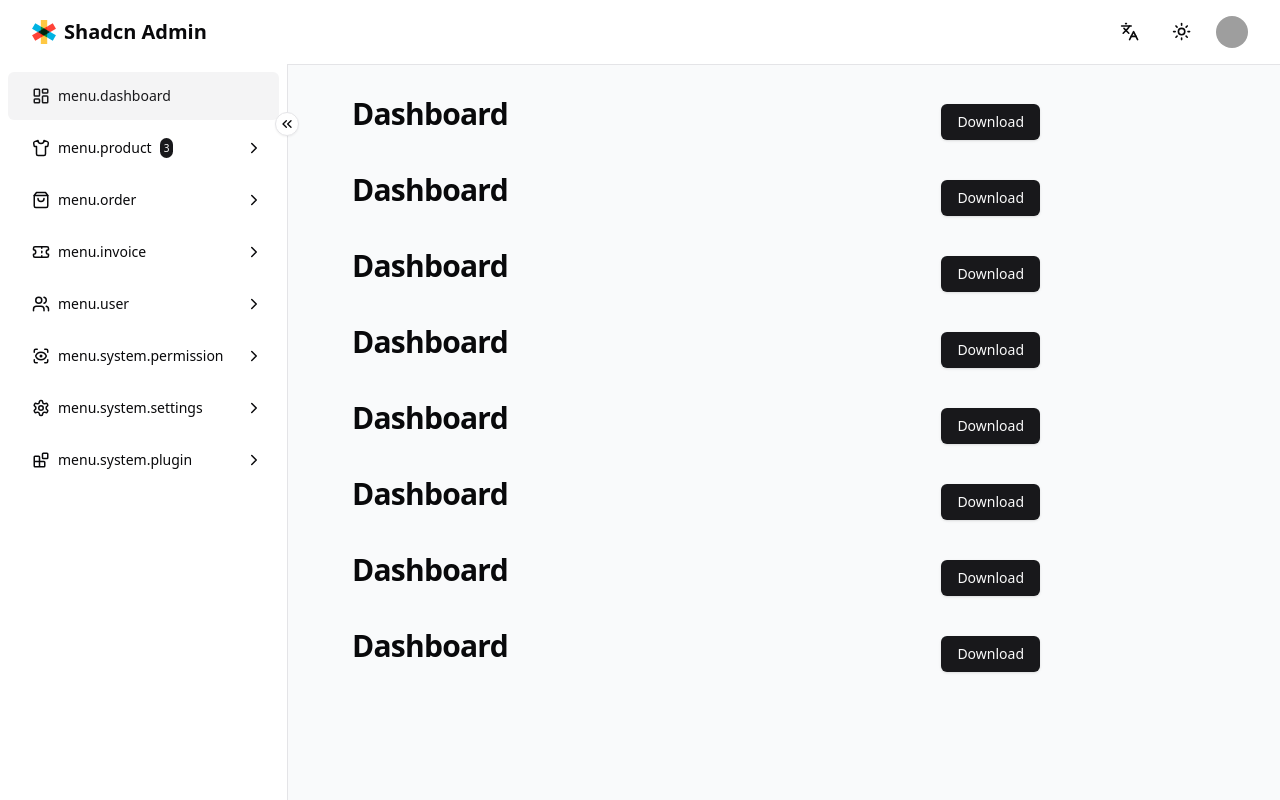
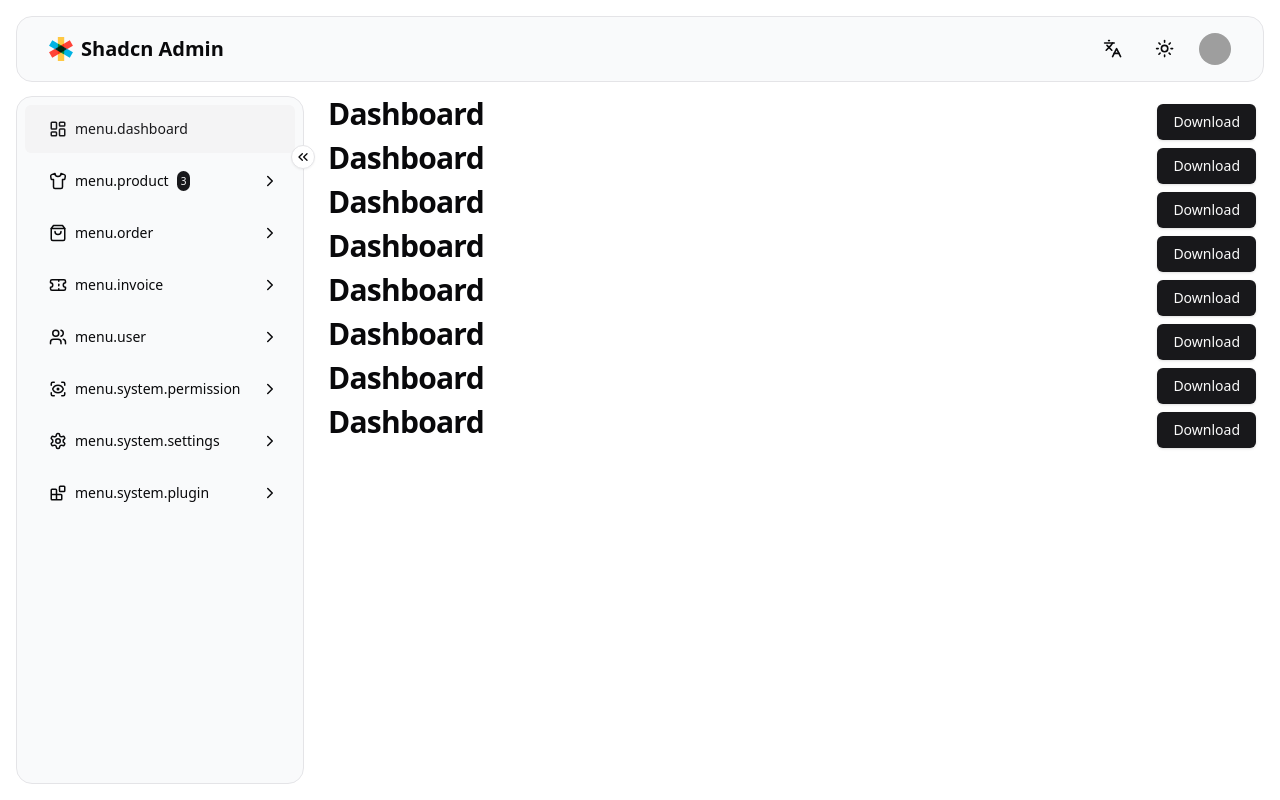
Before and after one commit to ppxb/shadcn-admin, a React (Vite) app: page / in a window 1280 px wide. Built offline with nearby package versions, Linux system fonts and the light colour scheme; grey boxes are pictures that could not be loaded.

Commit message:
chore: change layout

```diff
--- a/src/components/layout/index.tsx
+++ b/src/components/layout/index.tsx
@@ -7,15 +7,15 @@ import { UserNav } from '~/components/layout/user-nav'
 import useCollapsed from '~/hooks/use-collapsed'
 
 import LayoutSidebar from './sidebar'
-import { LayoutBody, LayoutHeader } from './wrapper'
+import { LayoutHeader } from './wrapper'
 
 export default function Layout() {
   const [isCollapsed, setIsCollapsed] = useCollapsed()
 
   return (
-    <div className="relative h-svh bg-gray-50 overflow-hidden dark:bg-black">
+    <div className="relative h-svh overflow-hidden">
       <div className="relative w-full h-16 overflow-hidden">
-        <LayoutHeader className="fixed w-full h-16 z-10 border-b md:top-0 md:p-8 right-0 sm:top-20 bg-background">
+        <LayoutHeader className="fixed w-full h-16 z-50 border-b md:w-auto md:rounded-2xl md:border md:inset-4 md:p-8 bg-gray-50 dark:bg-black">
           <div className="flex items-center gap-2">
             <Icons.logo className="h-6 w-6" />
             <div
@@ -31,13 +31,9 @@ export default function Layout() {
           </div>
         </LayoutHeader>
       </div>
-      <LayoutSidebar className="bg-background" isCollapsed={isCollapsed} setIsCollapsed={setIsCollapsed} />
-      <main className="h-full overflow-x-hidden pt-16 md:overflow-y-hidden md:pt-0">
-        <LayoutBody className="flex flex-col">
-          <div className="flex-1 pl-0 lg:flex-row space-y-5 md:pl-80 md:w-10/12 lg:w-10/12">
-            <Outlet />
-          </div>
-        </LayoutBody>
+      <LayoutSidebar isCollapsed={isCollapsed} setIsCollapsed={setIsCollapsed} />
+      <main className={`h-svh flex flex-col transition-[width] p-[64px_24px_24px_24px] bg-background ${isCollapsed ? 'md:p-[32px_24px_24px_104px]' : 'md:p-[32px_24px_24px_328px]'}`}>
+        <Outlet />
       </main>
     </div>
   )
--- a/src/components/layout/menu.tsx
+++ b/src/components/layout/menu.tsx
@@ -48,7 +48,7 @@ export default function Menu({ links, isCollapsed, className, closeMenu }: MenuP
     <div
       data-collapsed={isCollapsed}
       className={cn(
-        'group border-b bg-background py-2 transition-[max-height,padding] duration-500 data-[collapsed=true]:py-2 md:border-none',
+        'group border-b py-2 transition-[max-height,padding] duration-300 data-[collapsed=true]:py-2 md:border-none',
         className
       )}
     >
--- a/src/components/layout/sidebar.tsx
+++ b/src/components/layout/sidebar.tsx
@@ -29,7 +29,7 @@ export default function LayoutSidebar({ className, isCollapsed, setIsCollapsed }
   return (
     <aside
       className={cn(
-              `fixed left-0 right-0 top-16 z-50 w-full border-r transition-[width] scrollbar-hide md:bottom-0 md:right-auto md:h-svh ${isCollapsed ? 'md:w-16' : 'md:w-72'}`,
+              `fixed left-0 right-0 top-16 z-50 w-full transition-[width] scrollbar-hide md:rounded-2xl md:border md:left-4 md:top-24 md:bottom-4 ${isCollapsed ? 'md:w-16' : 'md:w-72'} bg-gray-50 dark:bg-black`,
               className
       )}
     >
--- a/src/components/layout/wrapper.tsx
+++ b/src/components/layout/wrapper.tsx
@@ -46,24 +46,4 @@ const LayoutHeader = React.forwardRef<
 
 LayoutHeader.displayName = 'LayoutHeader'
 
-interface LayoutBodyProps extends React.HTMLAttributes<HTMLDivElement> {
-  fixedHeight?: boolean
-}
-
-const LayoutBody = React.forwardRef<HTMLDivElement, LayoutBodyProps>(
-  ({ className, fixedHeight, ...props }, ref) => (
-    <div
-      ref={ref}
-      className={cn(
-        'flex-1 overflow-hidden p-4 md:px-4',
-        fixedHeight && 'h-[calc(100svh-64px)]',
-        className
-      )}
-      {...props}
-    />
-  )
-)
-
-LayoutBody.displayName = 'LayoutBody'
-
-export { Layout, LayoutHeader, LayoutBody }
+export { Layout, LayoutHeader }
--- a/src/pages/dashboard/index.tsx
+++ b/src/pages/dashboard/index.tsx
@@ -1,10 +1,9 @@
-import { Layout, LayoutBody } from '~/components/layout/wrapper'
+import { Layout } from '~/components/layout/wrapper'
 import { Button } from '~/components/ui/button'
 
 export default function Dashboard() {
   return (
     <Layout>
-      <LayoutBody className="space-y-4">
       <div className="flex justify-between space-y-2">
         <h1 className="text-2xl font-bold tracking-tight md:text-3xl">
           Dashboard
@@ -13,8 +12,6 @@ export default function Dashboard() {
           <Button>Download</Button>
         </div>
       </div>
-      </LayoutBody>
-      <LayoutBody className="space-y-4">
       <div className="flex justify-between space-y-2">
         <h1 className="text-2xl font-bold tracking-tight md:text-3xl">
           Dashboard
@@ -23,8 +20,6 @@ export default function Dashboard() {
           <Button>Download</Button>
         </div>
       </div>
-      </LayoutBody>
-      <LayoutBody className="space-y-4">
       <div className="flex justify-between space-y-2">
         <h1 className="text-2xl font-bold tracking-tight md:text-3xl">
           Dashboard
@@ -33,8 +28,6 @@ export default function Dashboard() {
           <Button>Download</Button>
         </div>
       </div>
-      </LayoutBody>
-      <LayoutBody className="space-y-4">
       <div className="flex justify-between space-y-2">
         <h1 className="text-2xl font-bold tracking-tight md:text-3xl">
           Dashboard
@@ -43,8 +36,6 @@ export default function Dashboard() {
           <Button>Download</Button>
         </div>
       </div>
-      </LayoutBody>
-      <LayoutBody className="space-y-4">
       <div className="flex justify-between space-y-2">
         <h1 className="text-2xl font-bold tracking-tight md:text-3xl">
           Dashboard
@@ -53,8 +44,6 @@ export default function Dashboard() {
           <Button>Download</Button>
         </div>
       </div>
-      </LayoutBody>
-      <LayoutBody className="space-y-4">
       <div className="flex justify-between space-y-2">
         <h1 className="text-2xl font-bold tracking-tight md:text-3xl">
           Dashboard
@@ -63,8 +52,6 @@ export default function Dashboard() {
           <Button>Download</Button>
         </div>
       </div>
-      </LayoutBody>
-      <LayoutBody className="space-y-4">
       <div className="flex justify-between space-y-2">
         <h1 className="text-2xl font-bold tracking-tight md:text-3xl">
           Dashboard
@@ -73,8 +60,6 @@ export default function Dashboard() {
           <Button>Download</Button>
         </div>
       </div>
-      </LayoutBody>
-      <LayoutBody className="space-y-4">
       <div className="flex justify-between space-y-2">
         <h1 className="text-2xl font-bold tracking-tight md:text-3xl">
           Dashboard
@@ -83,7 +68,6 @@ export default function Dashboard() {
           <Button>Download</Button>
         </div>
       </div>
-      </LayoutBody>
     </Layout>
   )
 }
```
Lines whose indentation alone changed are shown as unchanged.
